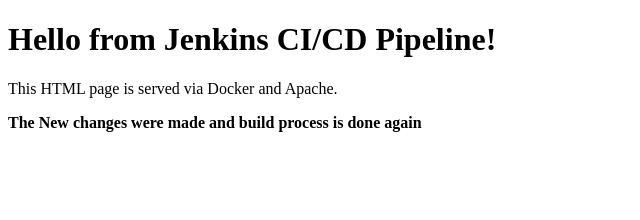
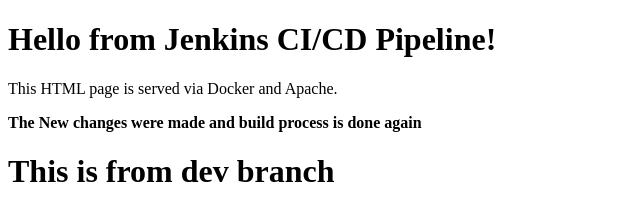
Before and after one commit to umakrishna-2002/docker, a plain HTML site: page index.html in a window 1280 px wide. Shown: the whole page, without its empty margins (0-640 px from the left). Drawn offline with Linux system fonts and the light colour scheme.

Commit message:
Update index.html

```diff
--- a/index.html
+++ b/index.html
@@ -7,5 +7,6 @@
   <h1>Hello from Jenkins CI/CD Pipeline!</h1>
   <p>This HTML page is served via Docker and Apache.</p>
   <b> The New changes were made and build process is done again</b>
+  <H1> This is from dev branch</H1>
 </body>
 </html>
```
